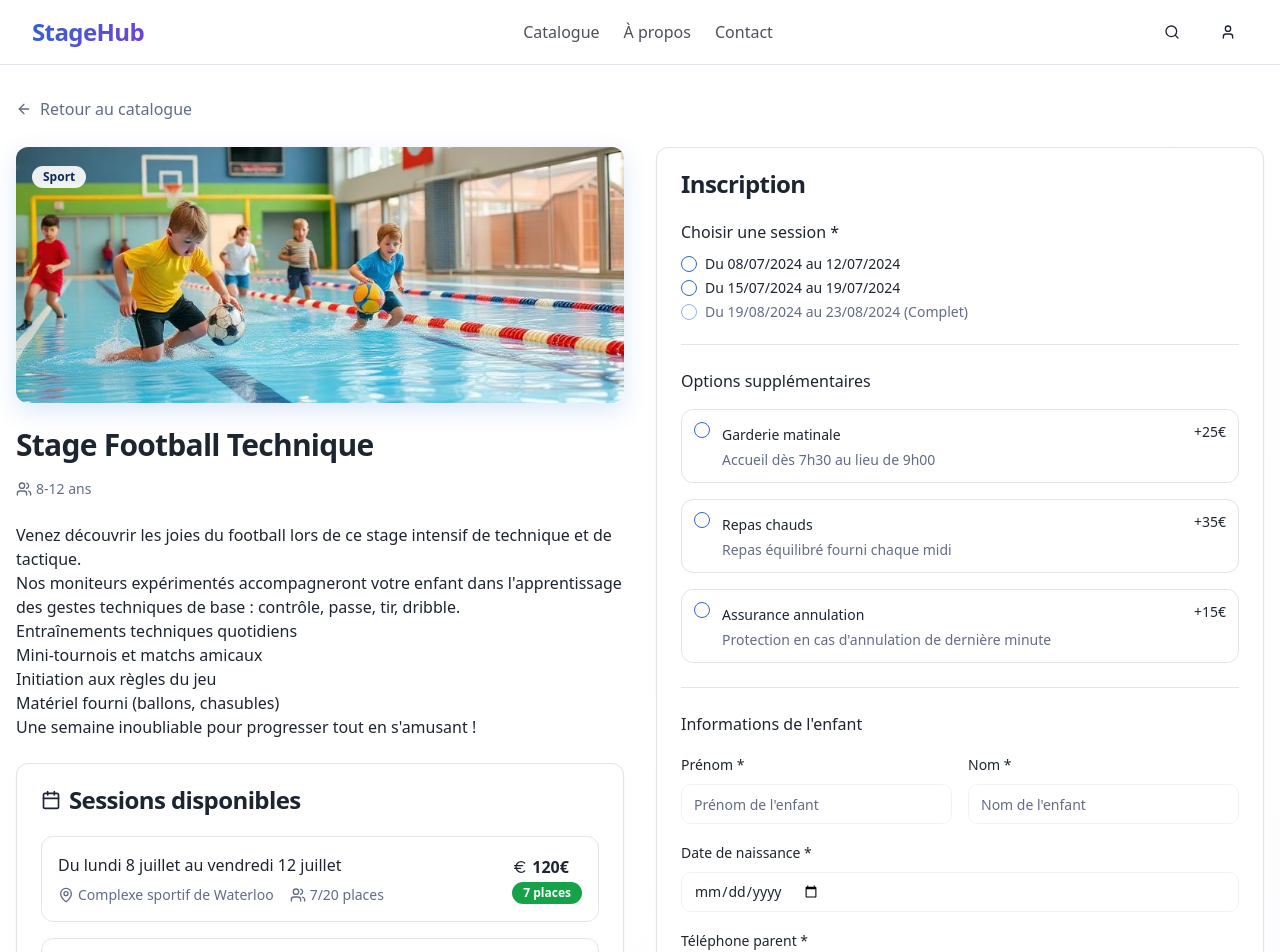
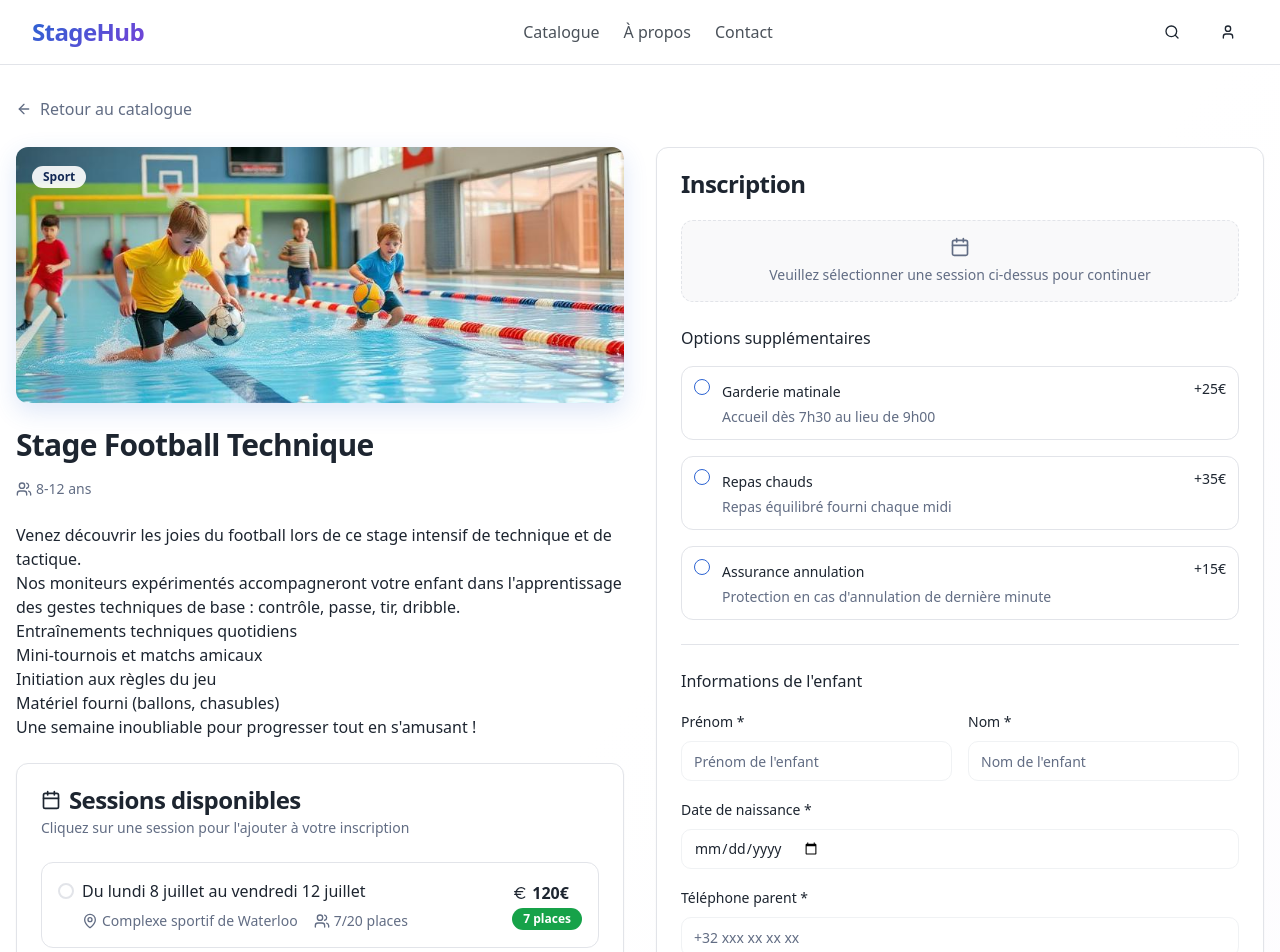
Before and after one commit to to4101/stage-hub-platform, a React (Vite) app: page /stage/1 in a window 1280 px wide. Shown: the top 952 px of the page. Built offline with nearby package versions, Linux system fonts and the light colour scheme.

Commit message:
Refactor session selection form
Replace radio buttons with "Available Sessions" block in the registration form to avoid information duplication.

```diff
--- a/src/pages/StageDetail.tsx
+++ b/src/pages/StageDetail.tsx
@@ -1,6 +1,6 @@
 import { useState } from "react";
 import { useParams, Link } from "react-router-dom";
-import { ArrowLeft, Calendar, Users, MapPin, Clock, Euro, Plus, Minus } from "lucide-react";
+import { ArrowLeft, Calendar, Users, MapPin, Euro, Plus } from "lucide-react";
 import { Button } from "@/components/ui/button";
 import { Card, CardContent, CardHeader, CardTitle } from "@/components/ui/card";
 import { Badge } from "@/components/ui/badge";
@@ -8,7 +8,6 @@ import { Input } from "@/components/ui/input";
 import { Label } from "@/components/ui/label";
 import { Textarea } from "@/components/ui/textarea";
 import { Checkbox } from "@/components/ui/checkbox";
-import { RadioGroup, RadioGroupItem } from "@/components/ui/radio-group";
 import { Separator } from "@/components/ui/separator";
 import Header from "@/components/Header";
 
@@ -175,30 +174,47 @@ const StageDetail = () => {
               />
             </div>
 
-            {/* Sessions disponibles */}
+            {/* Sessions disponibles - Sélection pour inscription */}
             <Card>
               <CardHeader>
                 <CardTitle className="flex items-center space-x-2">
                   <Calendar className="h-5 w-5" />
                   <span>Sessions disponibles</span>
                 </CardTitle>
+                <p className="text-sm text-muted-foreground mt-2">
+                  Cliquez sur une session pour l'ajouter à votre inscription
+                </p>
               </CardHeader>
               <CardContent className="space-y-4">
                 {stageData.sessions.map((session) => (
                   <div
                     key={session.id}
-                    className={`border rounded-lg p-4 transition-smooth ${
+                    onClick={() => session.spotsLeft > 0 && setSelectedSession(session.id)}
+                    className={`border rounded-lg p-4 transition-smooth cursor-pointer ${
                       session.spotsLeft === 0
-                        ? 'border-border bg-muted/50'
-                        : 'border-border hover:border-primary/50'
+                        ? 'border-border bg-muted/50 cursor-not-allowed'
+                        : selectedSession === session.id
+                        ? 'border-primary bg-primary/10 shadow-custom-sm'
+                        : 'border-border hover:border-primary/50 hover:shadow-custom-sm'
                     }`}
                   >
                     <div className="flex items-center justify-between">
                       <div className="space-y-2">
-                        <div className="font-medium">
-                          Du {formatDate(session.startDate)} au {formatDate(session.endDate)}
+                        <div className="flex items-center space-x-2">
+                          <div className={`w-4 h-4 rounded-full border-2 transition-smooth ${
+                            selectedSession === session.id
+                              ? 'border-primary bg-primary'
+                              : 'border-border'
+                          }`}>
+                            {selectedSession === session.id && (
+                              <div className="w-2 h-2 bg-primary-foreground rounded-full m-0.5"></div>
+                            )}
+                          </div>
+                          <div className="font-medium">
+                            Du {formatDate(session.startDate)} au {formatDate(session.endDate)}
+                          </div>
                         </div>
-                        <div className="flex items-center space-x-4 text-sm text-muted-foreground">
+                        <div className="flex items-center space-x-4 text-sm text-muted-foreground ml-6">
                           <div className="flex items-center space-x-1">
                             <MapPin className="h-4 w-4" />
                             <span>{session.location}</span>
@@ -235,30 +251,28 @@ const StageDetail = () => {
                 <CardTitle>Inscription</CardTitle>
               </CardHeader>
               <CardContent className="space-y-6">
-                {/* Sélection de session */}
-                <div className="space-y-3">
-                  <Label className="text-base font-medium">Choisir une session *</Label>
-                  <RadioGroup value={selectedSession} onValueChange={setSelectedSession}>
-                    {stageData.sessions.map((session) => (
-                      <div key={session.id} className="flex items-center space-x-2">
-                        <RadioGroupItem
-                          value={session.id}
-                          id={session.id}
-                          disabled={session.spotsLeft === 0}
-                        />
-                        <Label
-                          htmlFor={session.id}
-                          className={`flex-1 ${session.spotsLeft === 0 ? 'text-muted-foreground' : ''}`}
-                        >
-                          Du {new Date(session.startDate).toLocaleDateString("fr-FR")} au {new Date(session.endDate).toLocaleDateString("fr-FR")}
-                          {session.spotsLeft === 0 && " (Complet)"}
-                        </Label>
-                      </div>
-                    ))}
-                  </RadioGroup>
-                </div>
+                {/* Indication de session sélectionnée */}
+                {selectedSession && (
+                  <div className="bg-primary/10 border border-primary/20 rounded-lg p-4">
+                    <div className="flex items-center space-x-2 text-primary">
+                      <Calendar className="h-4 w-4" />
+                      <span className="font-medium">Session sélectionnée :</span>
+                    </div>
+                    <div className="mt-1 text-sm">
+                      {(() => {
+                        const session = stageData.sessions.find(s => s.id === selectedSession);
+                        return session ? `Du ${formatDate(session.startDate)} au ${formatDate(session.endDate)}` : '';
+                      })()}
+                    </div>
+                  </div>
+                )}
 
-                <Separator />
+                {!selectedSession && (
+                  <div className="bg-muted/50 border border-dashed rounded-lg p-4 text-center text-muted-foreground">
+                    <Calendar className="h-5 w-5 mx-auto mb-2" />
+                    <p className="text-sm">Veuillez sélectionner une session ci-dessus pour continuer</p>
+                  </div>
+                )}
 
                 {/* Options tarifaires */}
                 <div className="space-y-4">
```
